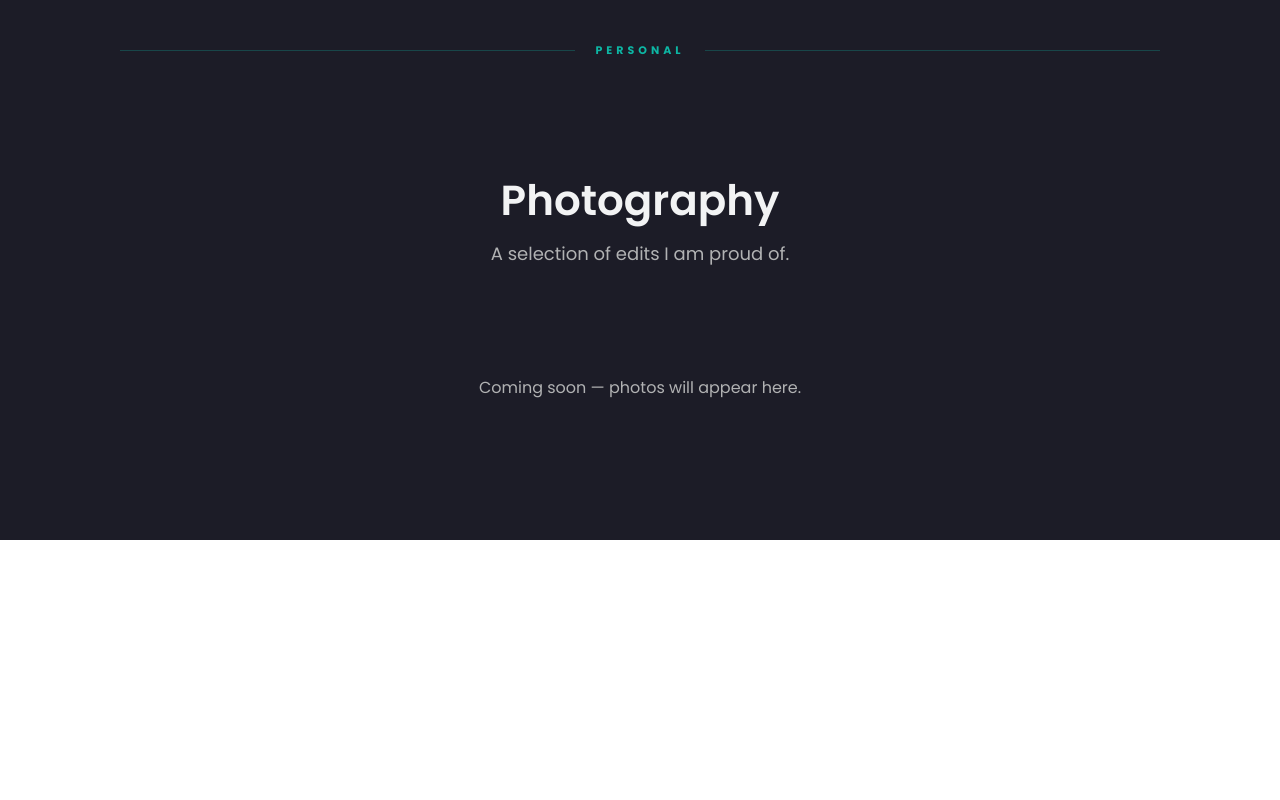
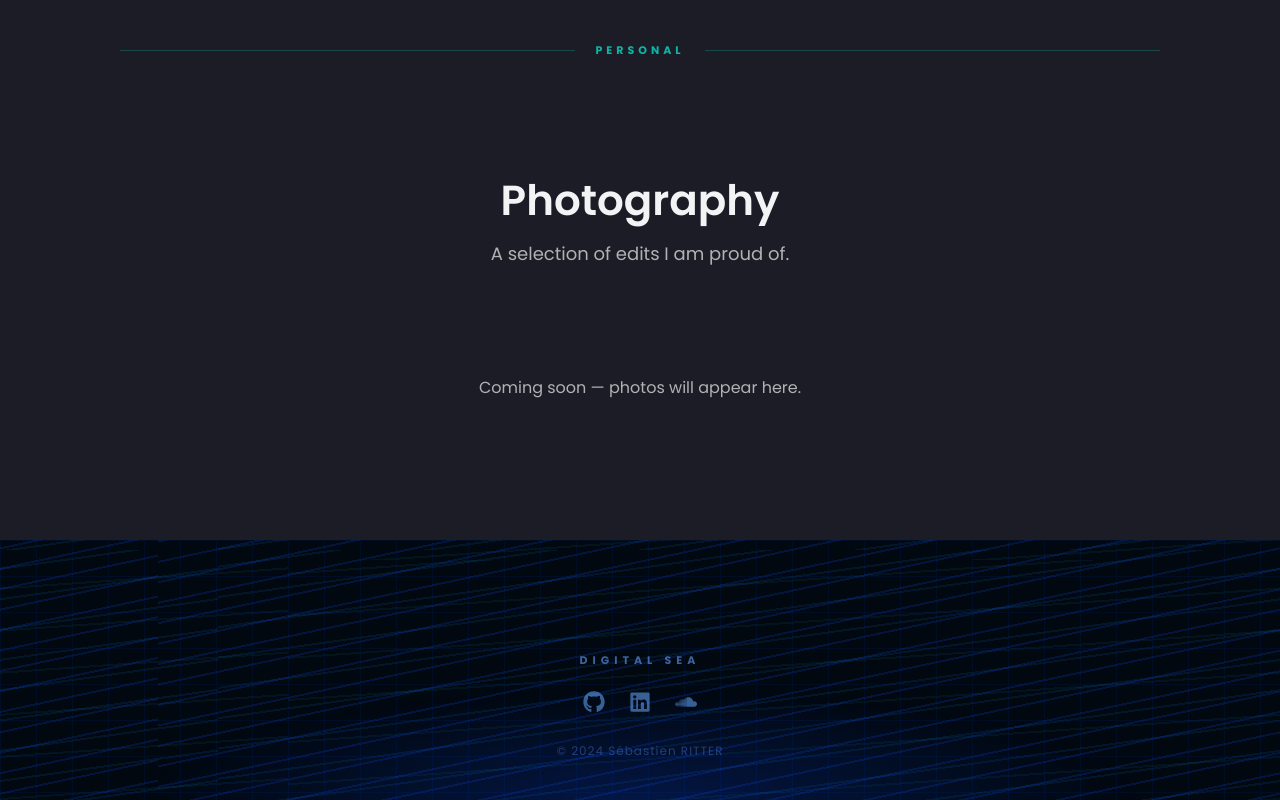
Before and after one commit to rittersport67/PortFolio, a React (Create React App) app: page / in a window 1280 px wide. Shown: the part 3393-4193 px from the top of the page. Before the commit the page ends 3933 px from the top, so only its background shows below. Built offline with nearby package versions, Linux system fonts and the light colour scheme.

Commit message:
fix image

```diff
--- a/src/App.js
+++ b/src/App.js
@@ -8,6 +8,7 @@ import Experience from './components/Experience';
 import Education from './components/Education';
 import Photography from './components/Photography';
 import Skidbladnir from './components/Skidbladnir';
+import DigitalSea from './components/DigitalSea';
 import { BrowserRouter as Router } from 'react-router-dom';
 
 const Body = styled.div`
@@ -78,6 +79,7 @@ function App() {
           <PersonalWrapper>
             <Photography />
           </PersonalWrapper>
+          <DigitalSea />
         </Body>
       </Router>
     </ThemeProvider>
--- /dev/null
+++ b/src/components/DigitalSea/index.js
@@ -0,0 +1,140 @@
+import React from 'react';
+import styled, { keyframes } from 'styled-components';
+import { Bio } from '../../data/contants';
+import { FaGithub, FaLinkedin, FaSoundcloud } from 'react-icons/fa';
+
+const waveScroll = keyframes`
+  0%   { background-position: 0 0,   60px 10px, 130px 20px; }
+  100% { background-position: 200px 0, 260px 10px, 330px 20px; }
+`;
+
+const hexPulse = keyframes`
+  0%, 100% { opacity: 0.04; }
+  50%       { opacity: 0.09; }
+`;
+
+const Sea = styled.footer`
+  width: 100%;
+  min-height: 260px;
+  background-color: #020810;
+  position: relative;
+  overflow: hidden;
+  display: flex;
+  flex-direction: column;
+  align-items: center;
+  justify-content: flex-end;
+  padding-bottom: 40px;
+`;
+
+const Waves = styled.div`
+  position: absolute;
+  inset: 0;
+  animation: ${waveScroll} 8s linear infinite;
+  background-image:
+    repeating-linear-gradient(
+      -12deg,
+      transparent 0px, transparent 18px,
+      rgba(10, 74, 255, 0.18) 18px, rgba(10, 74, 255, 0.18) 20px
+    ),
+    repeating-linear-gradient(
+      -8deg,
+      transparent 0px, transparent 28px,
+      rgba(0, 150, 255, 0.10) 28px, rgba(0, 150, 255, 0.10) 30px
+    ),
+    repeating-linear-gradient(
+      -4deg,
+      transparent 0px, transparent 40px,
+      rgba(0, 200, 255, 0.06) 40px, rgba(0, 200, 255, 0.06) 42px
+    );
+`;
+
+const HexGrid = styled.div`
+  position: absolute;
+  inset: 0;
+  animation: ${hexPulse} 4s ease-in-out infinite;
+  background-image:
+    linear-gradient(rgba(10, 74, 255, 1) 1px, transparent 1px),
+    linear-gradient(90deg, rgba(10, 74, 255, 1) 1px, transparent 1px);
+  background-size: 36px 36px;
+`;
+
+const DepthGlow = styled.div`
+  position: absolute;
+  bottom: 0;
+  left: 50%;
+  transform: translateX(-50%);
+  width: 80%;
+  height: 160px;
+  background: radial-gradient(
+    ellipse 70% 100% at 50% 100%,
+    rgba(10, 74, 255, 0.22) 0%,
+    transparent 70%
+  );
+  pointer-events: none;
+`;
+
+const Content = styled.div`
+  position: relative;
+  z-index: 1;
+  display: flex;
+  flex-direction: column;
+  align-items: center;
+  gap: 20px;
+`;
+
+const SeaTitle = styled.p`
+  font-size: 11px;
+  font-weight: 700;
+  letter-spacing: 5px;
+  text-transform: uppercase;
+  color: rgba(100, 160, 255, 0.6);
+  margin: 0;
+`;
+
+const SocialRow = styled.div`
+  display: flex;
+  gap: 24px;
+  align-items: center;
+`;
+
+const SocialLink = styled.a`
+  color: rgba(100, 170, 255, 0.55);
+  font-size: 22px;
+  transition: color 0.25s ease, transform 0.25s ease;
+  &:hover {
+    color: #5aafff;
+    transform: translateY(-3px);
+  }
+`;
+
+const Copyright = styled.p`
+  font-size: 12px;
+  color: rgba(100, 150, 255, 0.35);
+  margin: 0;
+  letter-spacing: 1px;
+`;
+
+const DigitalSea = () => (
+  <Sea>
+    <Waves />
+    <HexGrid />
+    <DepthGlow />
+    <Content>
+      <SeaTitle>Digital Sea</SeaTitle>
+      <SocialRow>
+        <SocialLink href={Bio.github} target="_blank" rel="noreferrer" aria-label="GitHub">
+          <FaGithub />
+        </SocialLink>
+        <SocialLink href={Bio.linkedin} target="_blank" rel="noreferrer" aria-label="LinkedIn">
+          <FaLinkedin />
+        </SocialLink>
+        <SocialLink href="https://soundcloud.com" target="_blank" rel="noreferrer" aria-label="SoundCloud">
+          <FaSoundcloud />
+        </SocialLink>
+      </SocialRow>
+      <Copyright>© {new Date().getFullYear()} Sébastien RITTER</Copyright>
+    </Content>
+  </Sea>
+);
+
+export default DigitalSea;
--- a/src/components/Skidbladnir/index.js
+++ b/src/components/Skidbladnir/index.js
@@ -10,7 +10,7 @@ import SkidImg from '../../img/skidbladnir.png';
 
 const SkidWrapper = styled(motion.div)`
   position: fixed;
-  right: 6vw;
+  right: 0px;
   z-index: 5;
   pointer-events: none;
   width: 260px;
@@ -26,7 +26,7 @@ const SkidImage = styled.img`
   height: auto;
   display: block;
   filter: drop-shadow(0 0 12px rgba(13, 182, 164, 0.45))
-          drop-shadow(0 0 28px rgba(13, 182, 164, 0.18));
+    drop-shadow(0 0 28px rgba(13, 182, 164, 0.18));
 `;
 
 const Skidbladnir = () => {
--- a/src/data/contants.js
+++ b/src/data/contants.js
@@ -182,7 +182,7 @@ export const experiences = [
   },
   {
     id: 3,
-    img: 'https://d2q79iu7y748jz.cloudfront.net/s/_squarelogo/256x256/cdb18a1c6321463b805fb5b8800a8907',
+    img: require('../img/logo-company/fsg.jpeg'),
     role: 'R&D Intern',
     company: 'FSG Fernsteuergeraete',
     date: 'August 2019',
@@ -190,7 +190,7 @@ export const experiences = [
   },
   {
     id: 4,
-    img: 'https://upload.wikimedia.org/wikipedia/commons/thumb/a/a4/Bruker-logo.jpg/800px-Bruker-logo.jpg',
+    img: require('../img/logo-company/bruker.png'),
     role: 'R&D Intern',
     company: 'Bruker Biospin',
     date: 'Apr 2018 - Jun 2018',
```
Also changed, not shown: src/img/logo-company/bruker.png (added), src/img/logo-company/fsg.jpeg (added).
